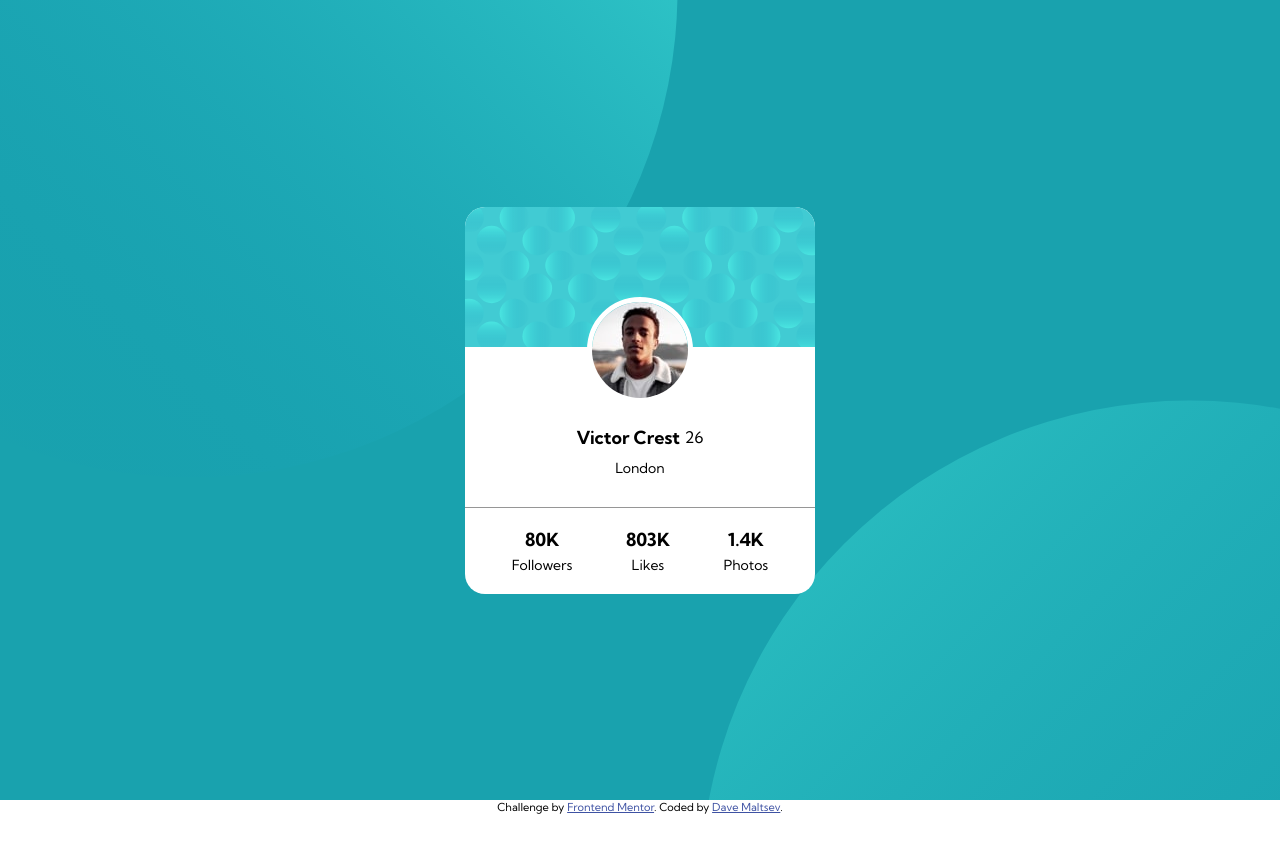
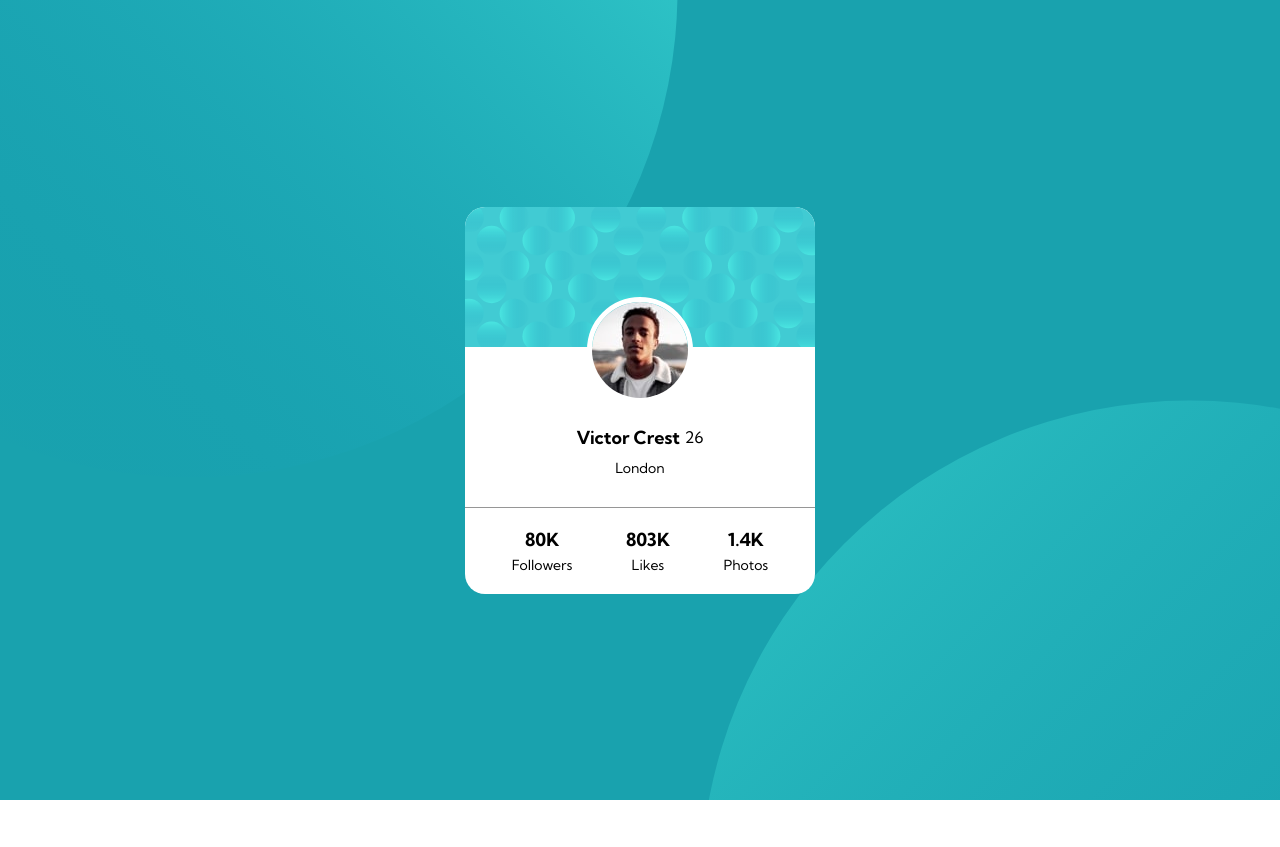
Before and after one commit to moon-blade/fm-profile-card-component, a plain HTML site: page index.html in a window 1280 px wide. After the commit the page ends 800 px from the top, so only its background shows below. Drawn offline with Linux system fonts and the light colour scheme.

Commit message:
removed attribution

```diff
--- a/index.html
+++ b/index.html
@@ -51,32 +51,6 @@
     </div>
 
   </div>
-  <footer class="flex flex-fd-c flex-ai-c flex-jc-c">
-    <div class="attribution">
-      Challenge by
-      <a href="https://www.frontendmentor.io?ref=challenge" target="_blank">Frontend Mentor</a>. Coded by <a
-        href="https://moon-blade.github.io/fcc-personal-portfolio/" target="_blank">Dave
-        Maltsev</a>.
-    </div>
-  </footer>
 </body>
 
 </html>
-<!--
-    Victor Crest
-    26
-    London
-
-    80K
-    Followers
-
-    803K
-    Likes
-
-    1.4K
-    Photos
-    <div class="attribution">
-      Challenge by <a href="https://www.frontendmentor.io?ref=challenge" target="_blank">Frontend Mentor</a>.
-      Coded by <a href="#">Your Name Here</a>.
-    </div>
-  -->
--- a/scss/_main.scss
+++ b/scss/_main.scss
@@ -118,16 +118,3 @@ html {
     }
   }
 }
-
-footer {
-  height: 4.6875rem;
-
-  .attribution {
-    font-size: 11px;
-    text-align: center;
-  }
-
-  .attribution a {
-    color: hsl(228, 45%, 44%);
-  }
-}
```
